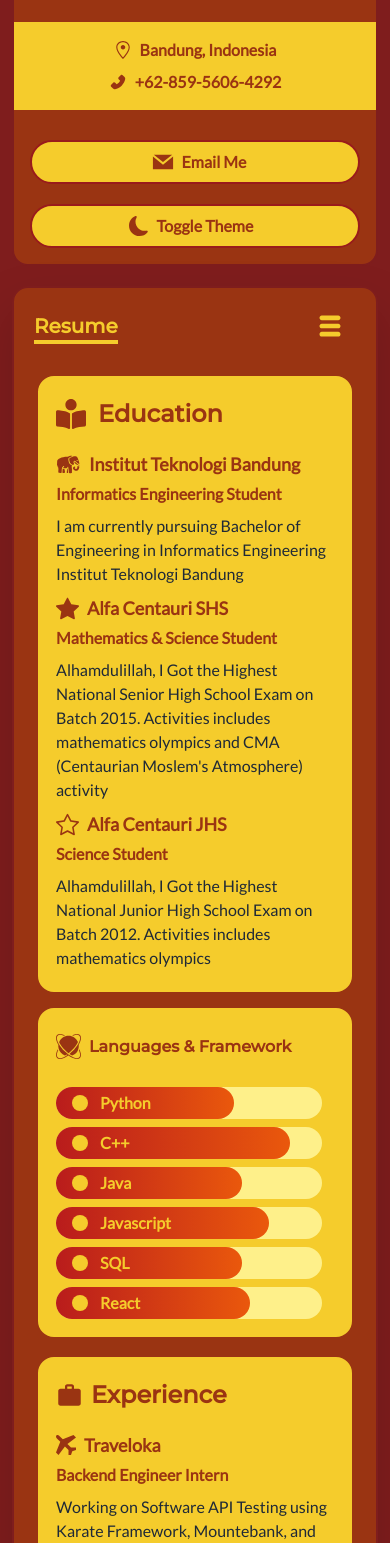
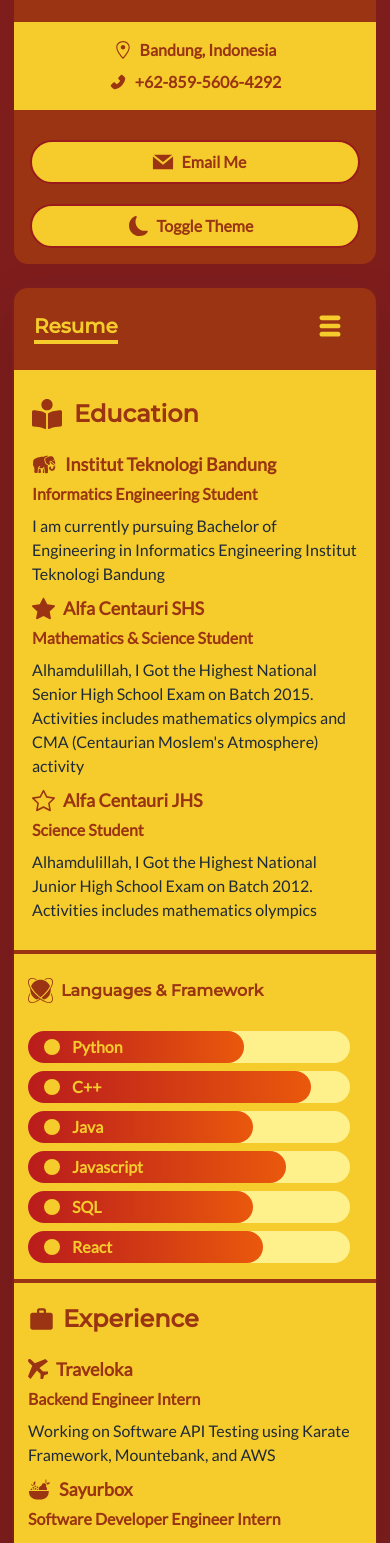
Before and after one commit to muhammadhasan01/portofolio, a Next.js app: page /resume in a window 390 px wide. Shown: the part 439-1982 px from the top of the page. Built offline with nearby package versions, Linux system fonts and the light colour scheme.

Commit message:
feat: update resume so it fills the width

```diff
--- a/pages/resume.tsx
+++ b/pages/resume.tsx
@@ -14,7 +14,7 @@ import AchievementCard from '../components/AchievementCard';
 const resume = () => {
   return (
     <motion.div
-      className='px-6 py-2'
+      className='lg:px-6 lg:py-2'
       variants={routeAnimation}
       initial='initial'
       animate='animate'
@@ -26,11 +26,11 @@ const resume = () => {
         </title>
       </Head>
       {/*  Education & Experience */}
-      <div className='grid gap-6 md:grid-cols-2'>
+      <div className='grid lg:gap-6 lg:grid-cols-2'>
         <div>
           <motion.div variants={fadeInUp} initial='initial' animate='animate'
-                      className='bg-cnc-yellow dark:bg-dark-500 py-3 px-4 border-2 border-cnc-yellow
-                      rounded-2xl text-orange-800 dark:text-cnc-yellow'
+                      className='bg-cnc-yellow dark:bg-dark-500 -mx-1 p-5 lg:mx-0 lg:py-3 lg:px-4 border-2 border-orange-800 dark:border-cnc-yellow
+                      lg:rounded-2xl text-orange-800 dark:text-cnc-yellow'
           >
             <div className='py-2 text-2xl font-bold flex justify-left items-center'>
               <FaBookReader className='mr-3' size={30} />
@@ -42,8 +42,8 @@ const resume = () => {
               ))}
             </div>
           </motion.div>
-          <div className='rounded-2xl border-cnc-yellow bg-cnc-yellow dark:bg-dark-500 border-2
-            pb-3 pt-1 text-orange-800 dark:text-cnc-yellow py-3 px-4 my-4'
+          <div className='lg:rounded-2xl border-orange-800 dark:border-cnc-yellow bg-cnc-yellow dark:bg-dark-500 border-2 -mx-1 lg:mx-0
+            pb-3 pt-1 text-orange-800 dark:text-cnc-yellow py-3 px-4 lg:my-4'
           >
             <div className='my-5 text-medium lg:text-2xl font-bold font-montserrat flex justify-left items-center'>
               <SiReactos className='mr-2' size={25} />
@@ -60,8 +60,8 @@ const resume = () => {
         </div>
         <div>
           <motion.div variants={fadeInUp} initial='initial' animate='animate'
-                      className='bg-cnc-yellow dark:bg-dark-500 py-3 px-4 border-2 border-cnc-yellow
-                      rounded-2xl text-orange-800 dark:text-cnc-yellow -mt-5 mb-3 lg:my-1'
+                      className='bg-cnc-yellow dark:bg-dark-500 py-3 px-4 border-2 border-orange-800 dark:border-cnc-yellow -mx-1 lg:mx-0
+                      lg:rounded-2xl text-orange-800 dark:text-cnc-yellow mb-3 lg:my-1'
           >
             <div className='py-2 text-2xl font-bold flex justify-left items-center'>
               <MdWork className='mr-2' size={27} />
@@ -73,14 +73,14 @@ const resume = () => {
               ))}
             </div>
           </motion.div>
-          <div className='rounded-2xl border-cnc-yellow bg-cnc-yellow dark:bg-dark-500 border-2
-            pb-3 pt-1 text-orange-800 dark:text-cnc-yellow py-3 px-4 my-4'
+          <div className='lg:rounded-2xl border-orange-800 dark:border-cnc-yellow bg-cnc-yellow dark:bg-dark-500 border-2 -mx-1 mb-6 lg:mx-0 -mt-3
+            pb-3 pt-1 py-3 px-4 text-orange-800 dark:text-cnc-yellow lg:my-4'
           >
             <div className='my-5 text-xl lg:text-2xl font-bold font-montserrat flex justify-left items-center'>
               <BsAwardFill className='mr-2' size={25} />
               <span>Achievements</span>
             </div>
-            <div className='my-1 overflow-y-auto pr-3 h-96 lg:h-48'>
+            <div className='my-1 overflow-y-auto pr-3 h-80 lg:h-48'>
               {
                 achievements.map(achievement => (
                   <AchievementCard achievement={achievement} />
```
